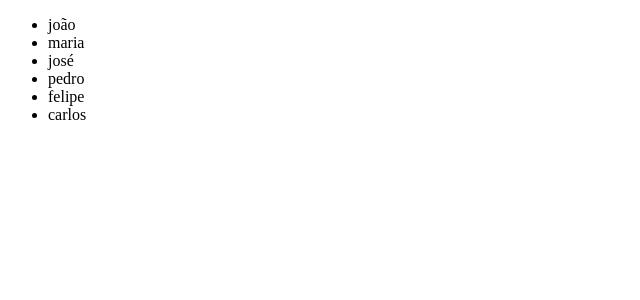
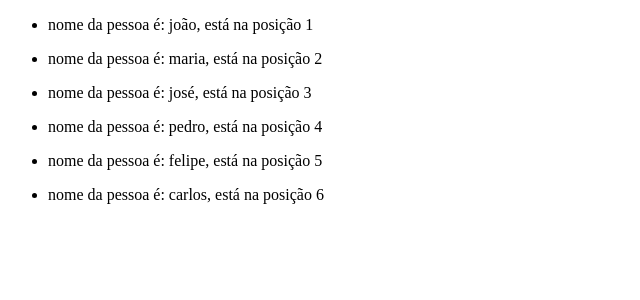
Before and after one commit to leonamfx/Angular, an Angular app: page / in a window 1280 px wide. Shown: the top 300 px of the page, without its empty margins (0-640 px from the left). Built offline with nearby package versions, Linux system fonts and the light colour scheme.

Commit message:
Exemplo 2

```diff
--- a/src/app/app.component.html
+++ b/src/app/app.component.html
@@ -7,8 +7,8 @@
 <!-- * * * * * * * to get started with your project! * * * * * * * * -->
 <!-- * * * * * * * * * * * * * * * * * * * * * * * * * * * * * * * -->
 
-<ul>
-  <li *ngFor = "let nome of nomes">
-    {{nome}}
+<ul *ngFor = "let nome of nomes, let i = index">
+  <li>
+    nome da pessoa é: {{nome}}, está na posição {{i + 1}}
   </li>
 </ul>
```
